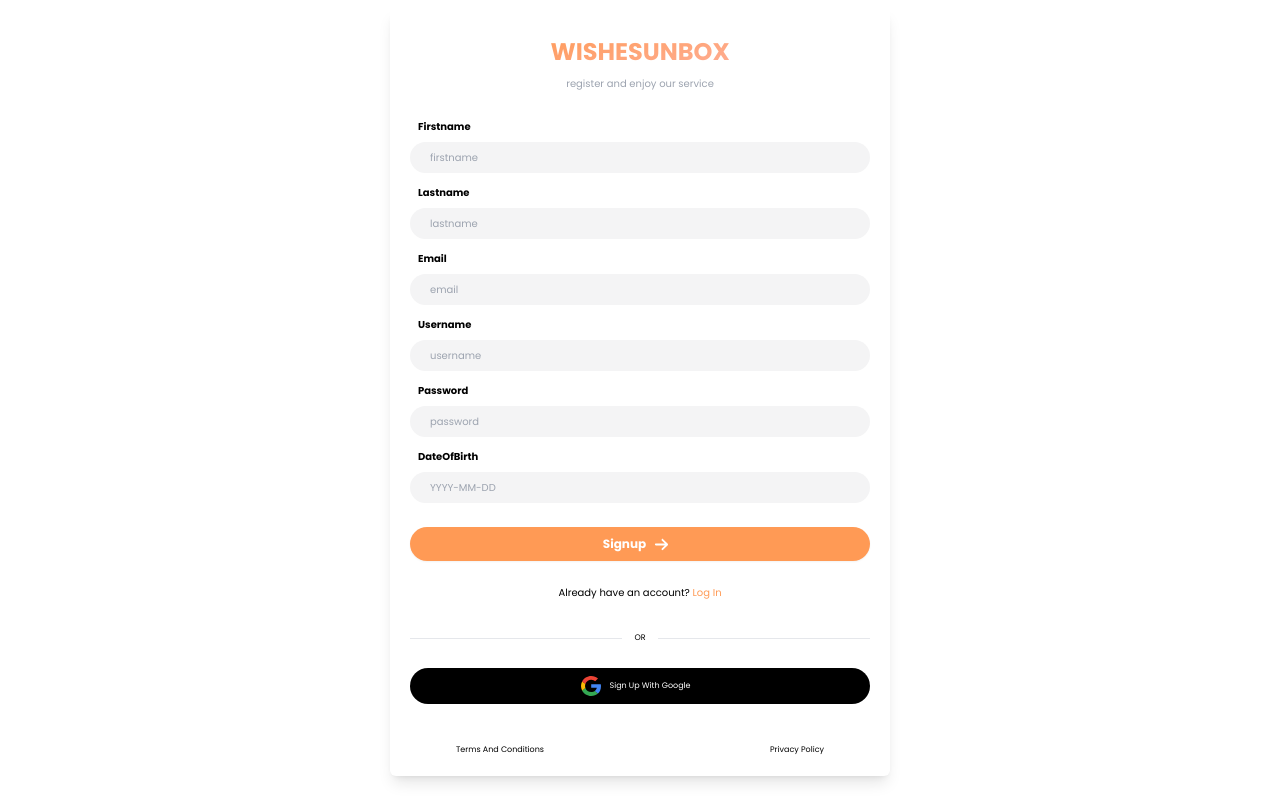
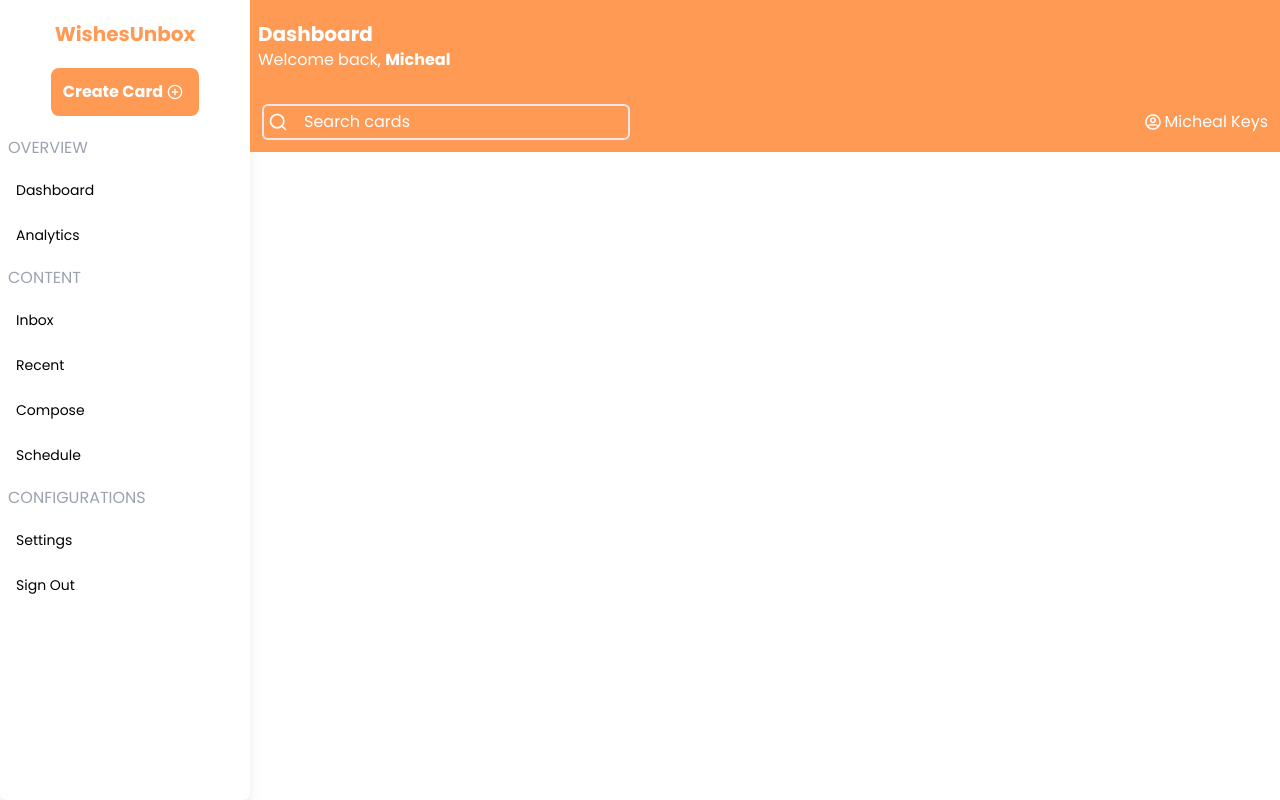
Before and after one commit to Build-Bridge/WishesUnbox, a React (Vite) app: page /dashboard in a window 1280 px wide. Before the commit this address led to /signup. Built offline with nearby package versions, Linux system fonts and the light colour scheme; a web font is replaced by a local one.

Commit message:
Private Routes

```diff
--- a/src/App.jsx
+++ b/src/App.jsx
@@ -30,7 +30,7 @@ const router = createBrowserRouter([
     children: [
       {
         // Replace this with the actual child component and correct path
-        path: "/dashboard/cardlist",
+        path: "/dashboard/analytics",
         element: <DashboardCardList />,
       },
     ],
--- a/src/components/Dashboard/DashboardNavbar.jsx
+++ b/src/components/Dashboard/DashboardNavbar.jsx
@@ -5,7 +5,11 @@ import { RiMenuFill } from "react-icons/ri";
 import { useStateContext } from "../../contexts/ContextProvider";
 
 export const DashboardNavbar = () => {
-  const { setActiveMenu } = useStateContext();
+  const { setActiveMenu, searchText, setSearchText } = useStateContext();
+
+  const handleSearch = (e) => {
+    setSearchText(e.target.value);
+  };
   return (
     <div className="bg-primary w-full text-white">
       <div className="flex items-start justify-between p-2">
@@ -23,11 +27,16 @@ export const DashboardNavbar = () => {
         </button>
       </div>
       <div className="flex items-center justify-between gap-2 p-3">
-        <input
-          type="text"
-          className="bg-transparent text-white focus:outline-none border-2 border-white rounded-md p-1 w-[60%]"
-          placeholder="Search cards"
-        />
+        <div className="flex items-center justify-start gap-3 border-2 rounded-md px-1">
+          <FiSearch size={20} />
+          <input
+            type="text"
+            className="bg-transparent focus:outline-none p-1 w-[60%] placeholder:text-white"
+            placeholder="Search cards"
+            value={searchText}
+            onChange={handleSearch}
+          />
+        </div>
         <div className="flex items-center justify-center gap-1">
           <FaRegUserCircle /> <span>Micheal Keys</span>
         </div>
--- a/src/components/Dashboard/Sidebar.jsx
+++ b/src/components/Dashboard/Sidebar.jsx
@@ -56,7 +56,7 @@ export const Sidebar = () => {
               <p className="text-gray-400 uppercase m-2 mt-2">{item.title}</p>
               {item.links.map((link) => (
                 <NavLink
-                  to={`/${link.name}`}
+                  to={`/dashboard/${link.name}`}
                   key={link.name}
                   onClick={() => {}}
                   className={({ isActive }) =>
--- a/src/contexts/ContextProvider.jsx
+++ b/src/contexts/ContextProvider.jsx
@@ -5,7 +5,9 @@ export const StateContext = createContext();
 export const ContextProvider = ({ children }) => {
   const [activeMenu, setActiveMenu] = useState(false);
   const [screenSize, setScreenSize] = useState(undefined);
-  const [user, setUser] = useState(false);
+  const [searchText, setSearchText] = useState("");
+  // Will remove this later if the user object is available
+  const [user, setUser] = useState(true);
 
   return (
     <StateContext.Provider
@@ -16,6 +18,8 @@ export const ContextProvider = ({ children }) => {
         setScreenSize,
         user,
         setUser,
+        searchText,
+        setSearchText,
       }}
     >
       {children}
--- a/src/sections/Dashboard.jsx
+++ b/src/sections/Dashboard.jsx
@@ -12,7 +12,7 @@ export const Dashboard = () => {
         <div className="flex items-start">
           <DashboardNavbar />
         </div>
-        <div>
+        <div className="overflow-y-auto">
           <Outlet />
         </div>
       </div>
```
